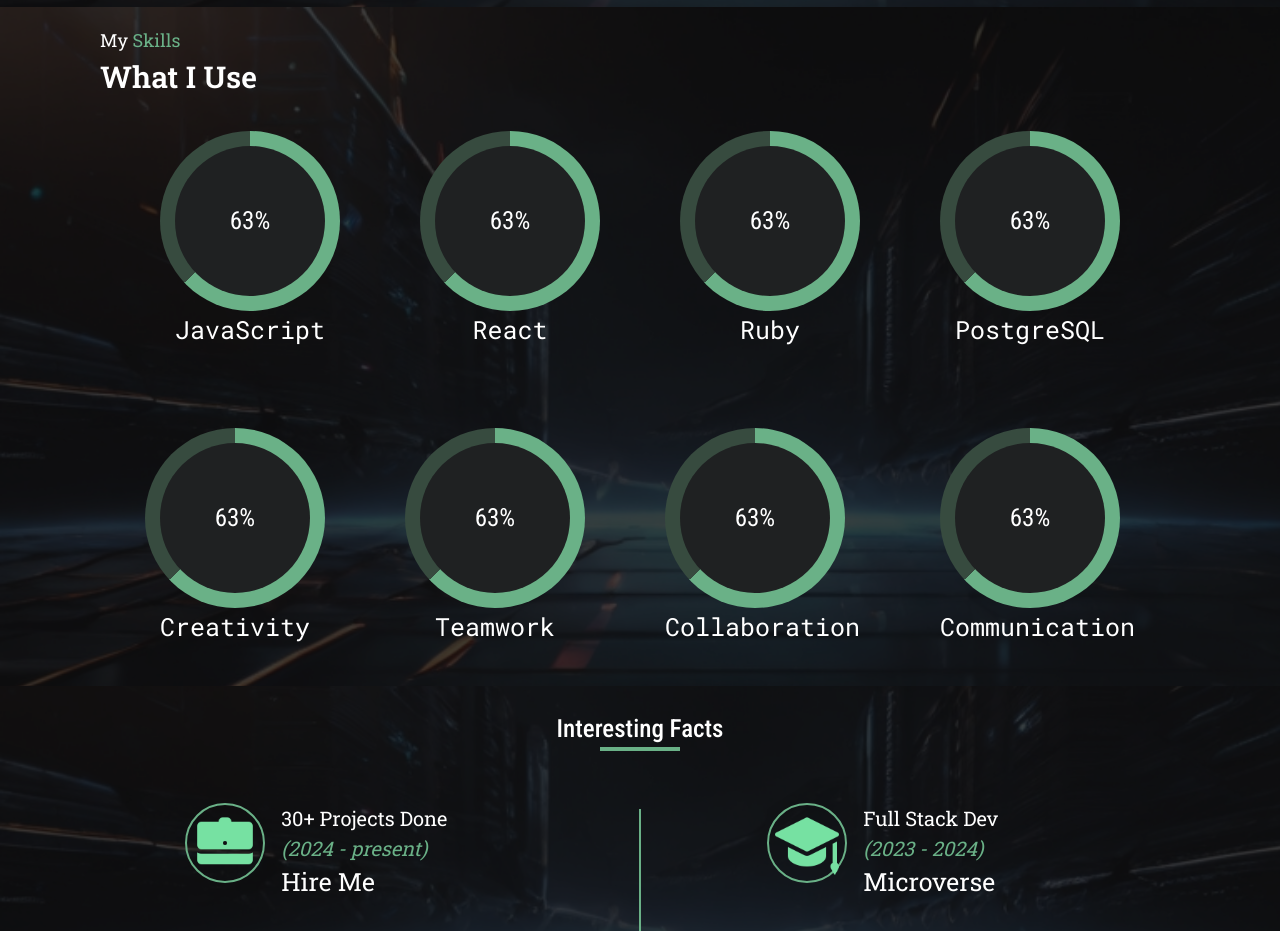
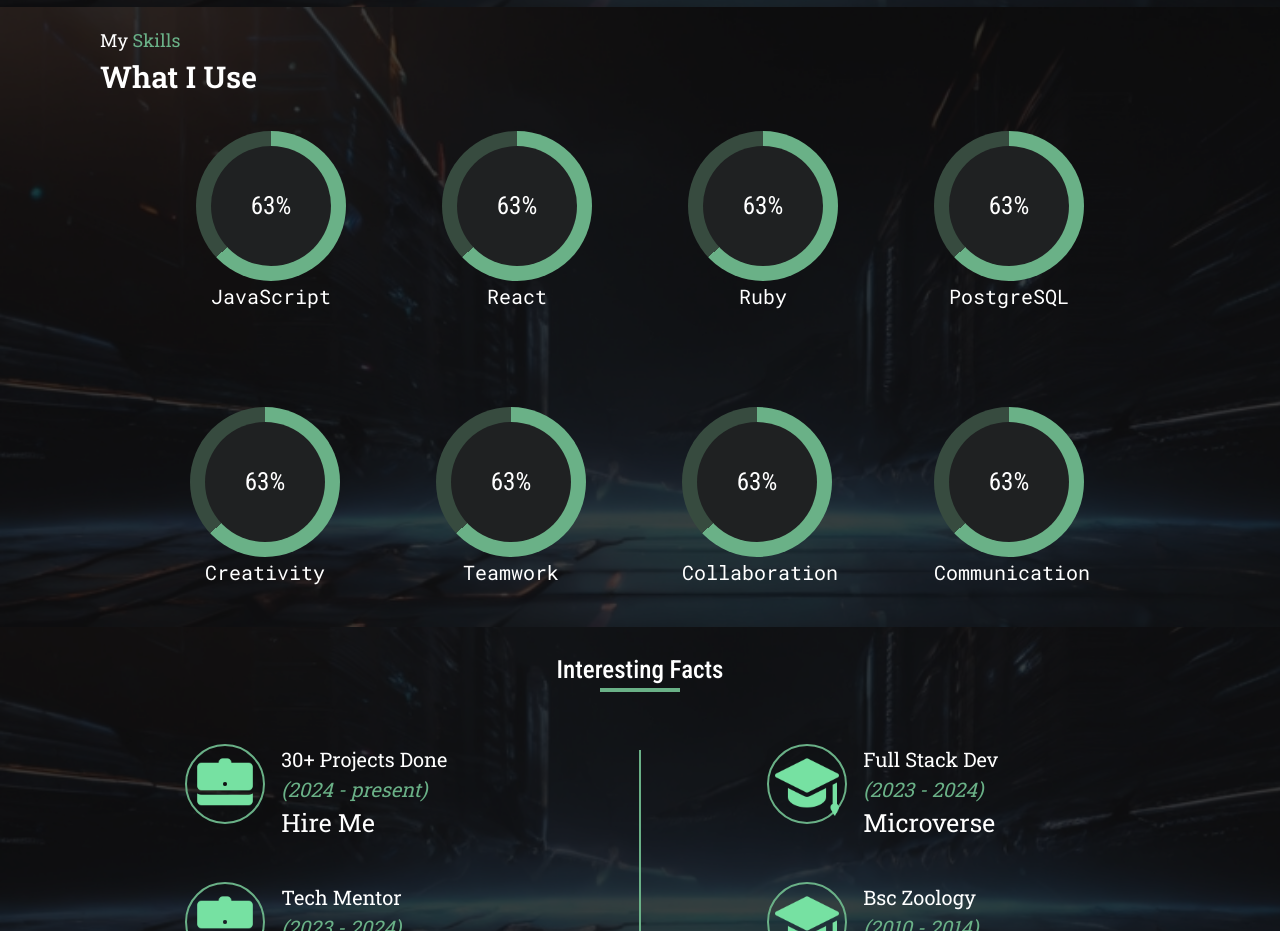
Before and after one commit to Ayokunnumi1/ayokunnumi-portfolio, a React (Create React App) app: page / in a window 1280 px wide. Shown: the part 2860-3791 px from the top of the page. Built offline with nearby package versions, Linux system fonts and the light colour scheme; the HTML template or start-up script is replaced by a standard one.

Commit message:
Comment out styling for circular progress for large screen size but increase gap

```diff
--- a/src/app.css
+++ b/src/app.css
@@ -230,7 +230,7 @@
     font-size: 30px;
   }
 
-  .circular-progress-common {
+  /* .circular-progress-common {
     height: 180px;
     width: 180px;
   }
@@ -243,7 +243,7 @@
   .progress-text {
     font-family: "Roboto Mono", sans-serif;
     font-size: 25px;
-  }
+  } */
 
   .project-container {
     gap: 32px;
--- a/src/component/MySkills.js
+++ b/src/component/MySkills.js
@@ -80,7 +80,7 @@
           <span className="text-custom-green">Skills</span>
         </h3>
         <h3 className="what-i-use mx-5 mt-0">What I Use</h3>
-        <div className="flex flex-row flex-wrap justify-center items-center gap-6 lg:gap-20 mt-8 text-center pb-10">
+        <div className="flex flex-row flex-wrap justify-center items-center gap-6 lg:gap-24 mt-8 text-center pb-10">
           <div>
             <div className="circular-progress-common circular-progress">
               <span className="progress-value-common progress-value">0%</span>
```
